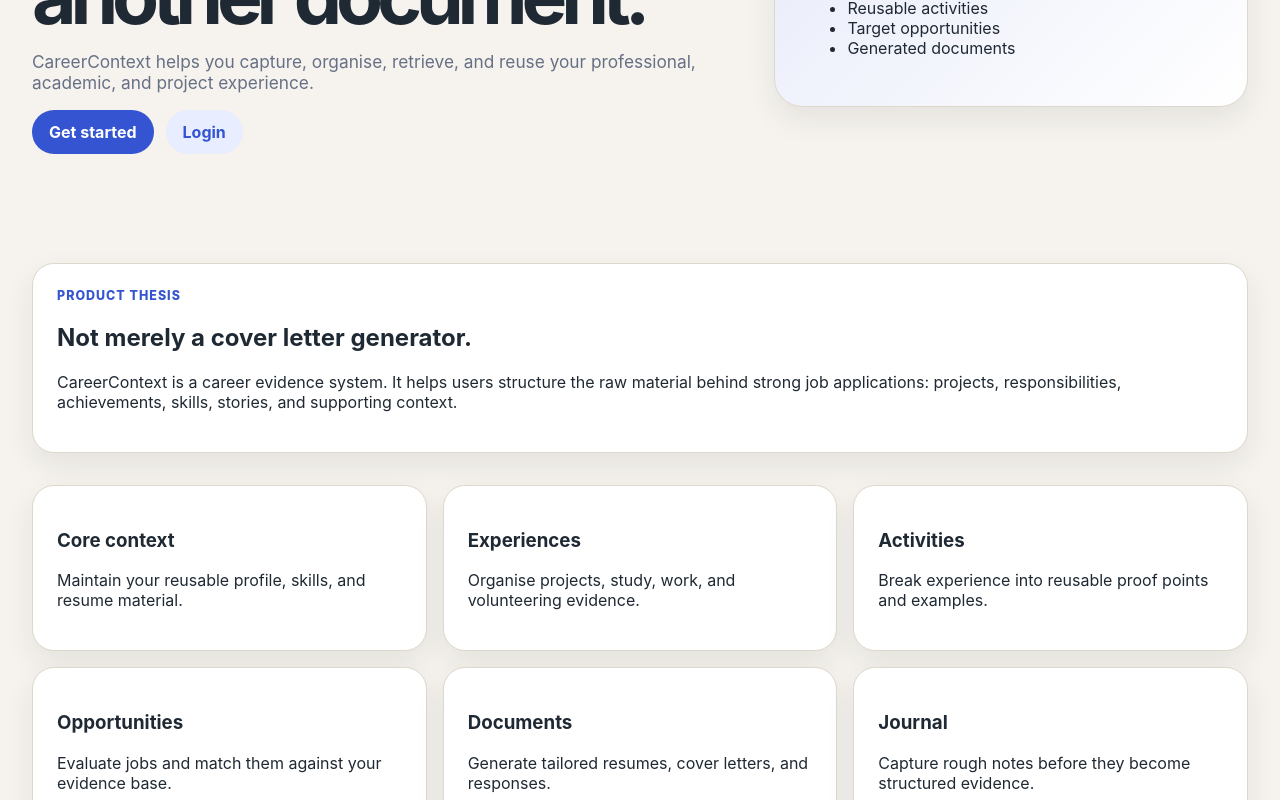
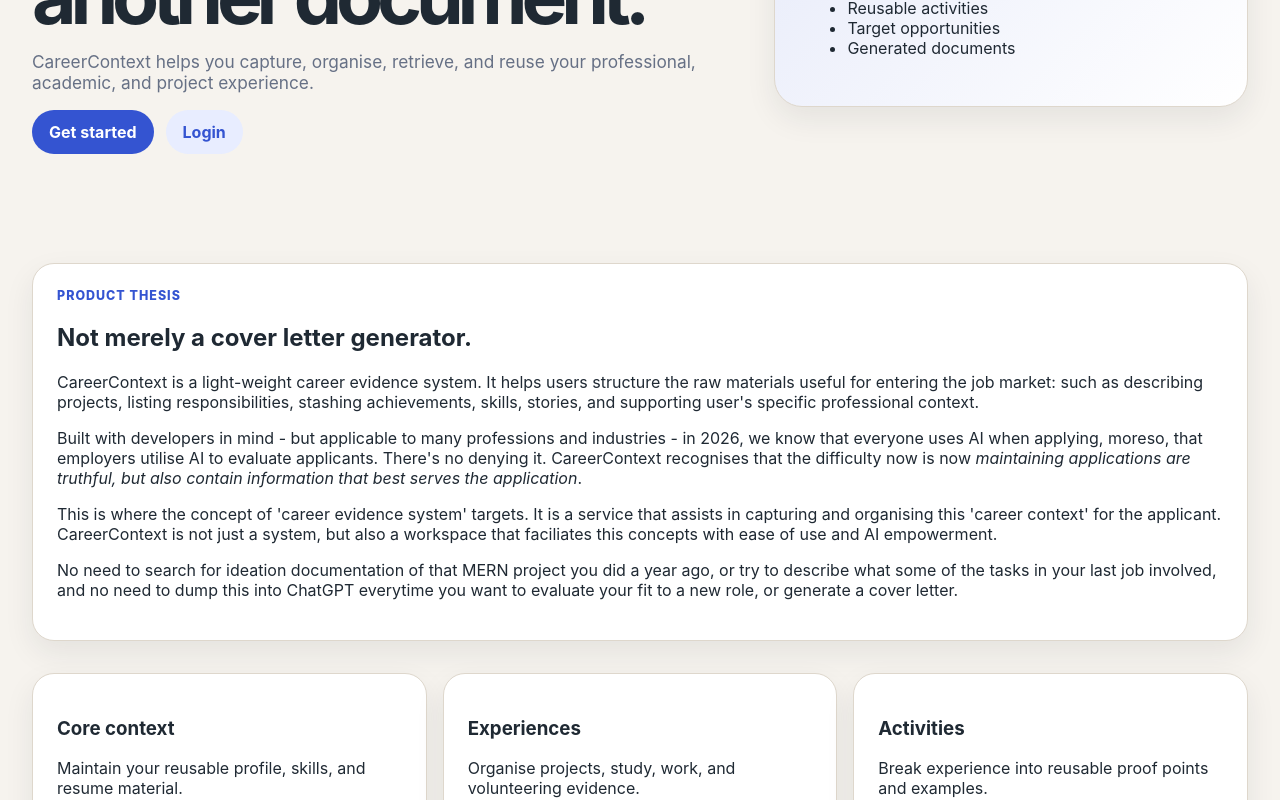
Before and after one commit to SamuelFleming/CareerContext_1, a React (Vite) app in the folder client/: page / in a window 1280 px wide. Shown: the part 393-1193 px from the top of the page. Built offline with nearby package versions, Linux system fonts and the light colour scheme.

Commit message:
Add to context

```diff
--- a/client/src/features/landing/components/ProductThesisCard.jsx
+++ b/client/src/features/landing/components/ProductThesisCard.jsx
@@ -7,9 +7,25 @@ export default function ProductThesisCard() {
       <p className="eyebrow">Product thesis</p>
       <h2>Not merely a cover letter generator.</h2>
       <p>
-        CareerContext is a career evidence system. It helps users structure the
-        raw material behind strong job applications: projects, responsibilities,
-        achievements, skills, stories, and supporting context.
+        CareerContext is a light-weight career evidence system. It helps users structure the
+        raw materials useful for entering the job market: such as describing projects, listing responsibilities,
+        stashing achievements, skills, stories, and supporting user's specific professional context.
+      </p>
+      <p>
+        Built with developers in mind - but applicable to many professions and industries - in 2026, we know that
+        everyone uses AI when applying, moreso, that employers utilise AI to evaluate applicants. There's no denying
+        it. CareerContext recognises that the difficulty now is now <i>maintaining applications are truthful, but also contain
+        information that best serves the application</i>.
+      </p>
+      <p>
+        This is where the concept of 'career evidence system' targets. It is a service that assists in capturing and
+        organising this 'career context' for the applicant. CareerContext is not just a system, but also a workspace
+        that faciliates this concepts with ease of use and AI empowerment.
+      </p>
+      <p>
+        No need to search for ideation documentation of that MERN project you did a year ago, or try to describe what
+        some of the tasks in your last job involved, and no need to dump this into ChatGPT everytime you want to
+        evaluate your fit to a new role, or generate a cover letter.
       </p>
     </Card>
   );
```
